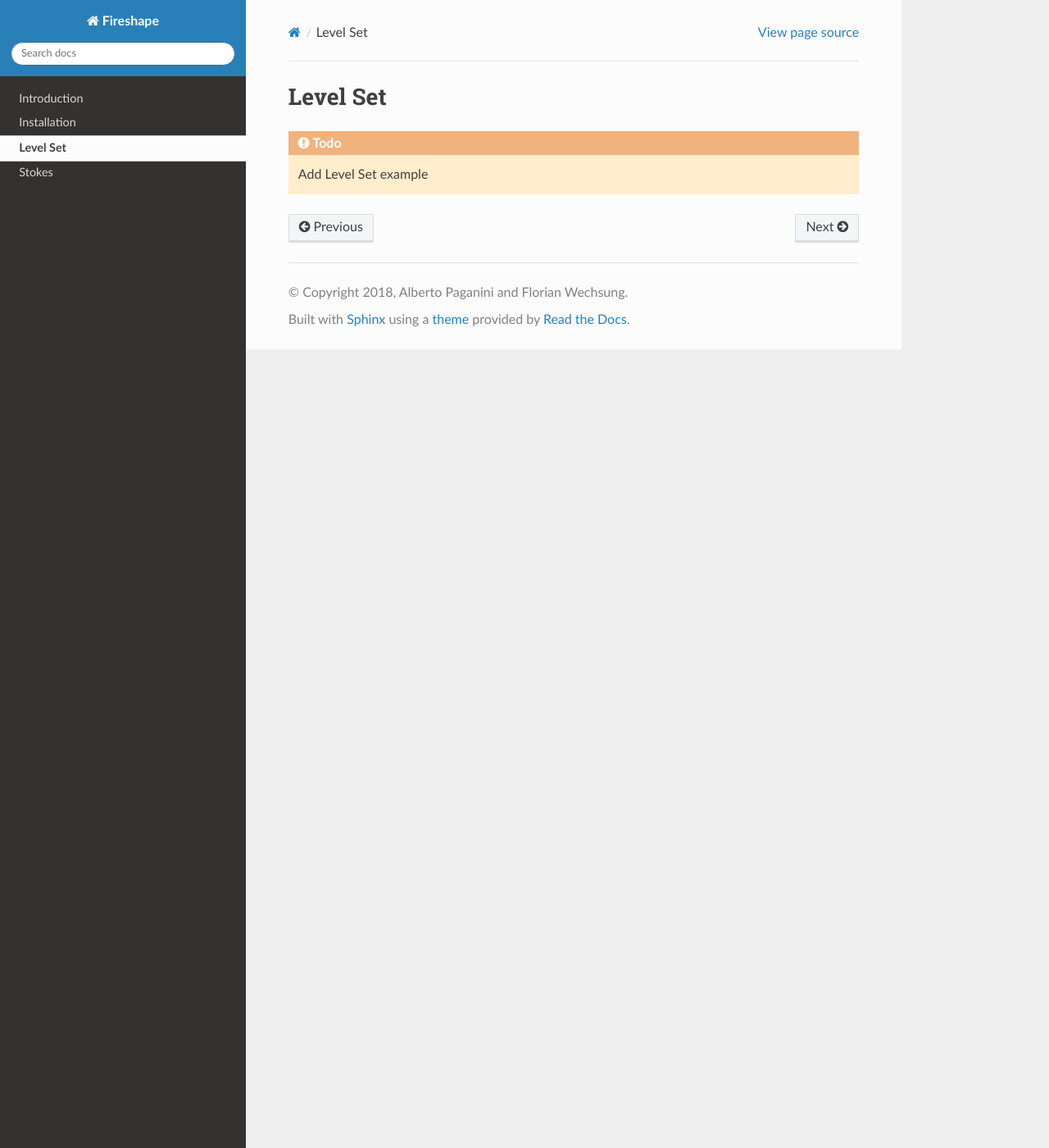
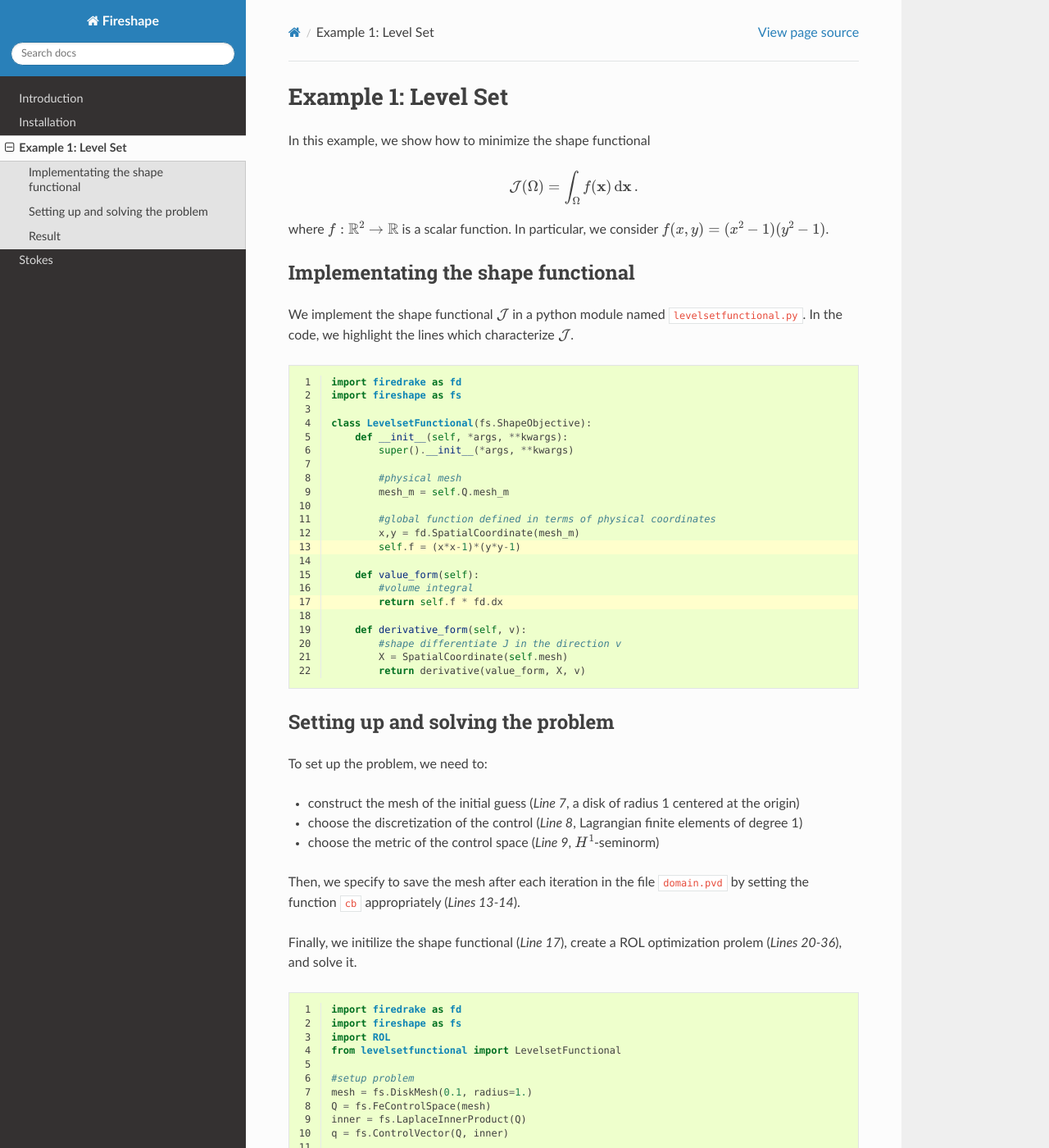
Before and after one commit to fireshape/fireshape, a Sphinx documentation site: the page built from docs/source/levelset.rst, in a window 1280 px wide and 1400 px high. Shown: the whole window at 82% size. Built offline with Sphinx 7.4.7 and the Read the Docs theme 2.0.0, drawn with Linux system fonts in a browser that asks for light colours; some of the changed text lies outside the part shown.

Commit message:
written levelset, to be tested

```diff
--- a/docs/source/levelset.py
+++ b/docs/source/levelset.py
@@ -4,7 +4,7 @@ import ROL
 from levelsetfunctional import LevelsetFunctional
 
 #setup problem
-mesh = fs.DiskMesh(0.1)
+mesh = fs.DiskMesh(0.1, radius=1.)
 Q = fs.FeControlSpace(mesh)
 inner = fs.LaplaceInnerProduct(Q)
 q = fs.ControlVector(Q, inner)
--- a/docs/source/levelset.rst
+++ b/docs/source/levelset.rst
@@ -1,7 +1,58 @@
 .. _levelset:
+.. role:: bash(code)
+   :language: bash
 
-Level Set
-=========
+Example 1: Level Set
+====================
+
+In this example, we show how to minimize the shape functional
+
+.. math::
+
+    \mathcal{J}(\Omega) = \int_\Omega f(\mathbf{x}) \,\mathrm{d}\mathbf{x}\,.
+
+where :math:`f:\mathbb{R}^2\to\mathbb{R}` is a scalar function.
+In particular, we consider :math:`f(x,y) = (x^2 - 1)(y^2-1)`.
+
+Implementating the shape functional
+^^^^^^^^^^^^^^^^^^^^^^^^^^^^^^^^^^^
+We implement the shape functional :math:`\mathcal{J}`
+in a python module named :bash:`levelsetfunctional.py`.
+In the code, we highlight the lines
+which characterize :math:`\mathcal{J}`.
+
+
+.. literalinclude:: levelsetfunctional.py
+    :emphasize-lines: 13,17
+    :linenos:
+
+Setting up and solving the problem
+^^^^^^^^^^^^^^^^^^^^^^^^^^^^^^^^^^
+To set up the problem, we need to:
+
+* construct the mesh of the initial guess
+  (*Line 7*, a disk of radius 1 centered at the origin)
+* choose the discretization of the control
+  (*Line 8*, Lagrangian finite elements of degree 1)
+* choose the metric of the control space
+  (*Line 9*, :math:`H^1`-seminorm)
+
+Then, we specify to save the mesh after each iteration
+in the file :bash:`domain.pvd`
+by setting the function ``cb`` appropriately (*Lines 13-14*).
+
+Finally, we initilize the shape functional (*Line 17*),
+create a ROL optimization prolem (*Lines 20-36*),
+and solve it.
+
+.. literalinclude:: levelset.py
+    :linenos:
+
+Result
+^^^^^^
+
+We can inspect the result by opening the file :bash:`domain.pvd`
+with `ParaView <https://www.paraview.org/>`_.
 
 .. todo::
 
--- a/docs/source/levelsetfunctional.py
+++ b/docs/source/levelsetfunctional.py
@@ -2,18 +2,13 @@ import firedrake as fd
 import fireshape as fs
 
 class LevelsetFunctional(fs.ShapeObjective):
-    """
-    Implementation of level-set shape functional.
-
-    Optima are zero-levels of ufl function f.
-    """
     def __init__(self, *args, **kwargs):
         super().__init__(*args, **kwargs)
+
         #physical mesh
         mesh_m = self.Q.mesh_m
 
-        #global function defined in terms of coordinates
-        #from the physical space
+        #global function defined in terms of physical coordinates
         x,y = fd.SpatialCoordinate(mesh_m)
         self.f = (x*x-1)*(y*y-1)
 
@@ -22,4 +17,6 @@ class LevelsetFunctional(fs.ShapeObjective):
         return self.f * fd.dx
 
     def derivative_form(self, v):
-        return fd.div(self.f*v) * fd.dx
+        #shape differentiate J in the direction v
+        X = SpatialCoordinate(self.mesh)
+        return derivative(value_form, X, v)
```
